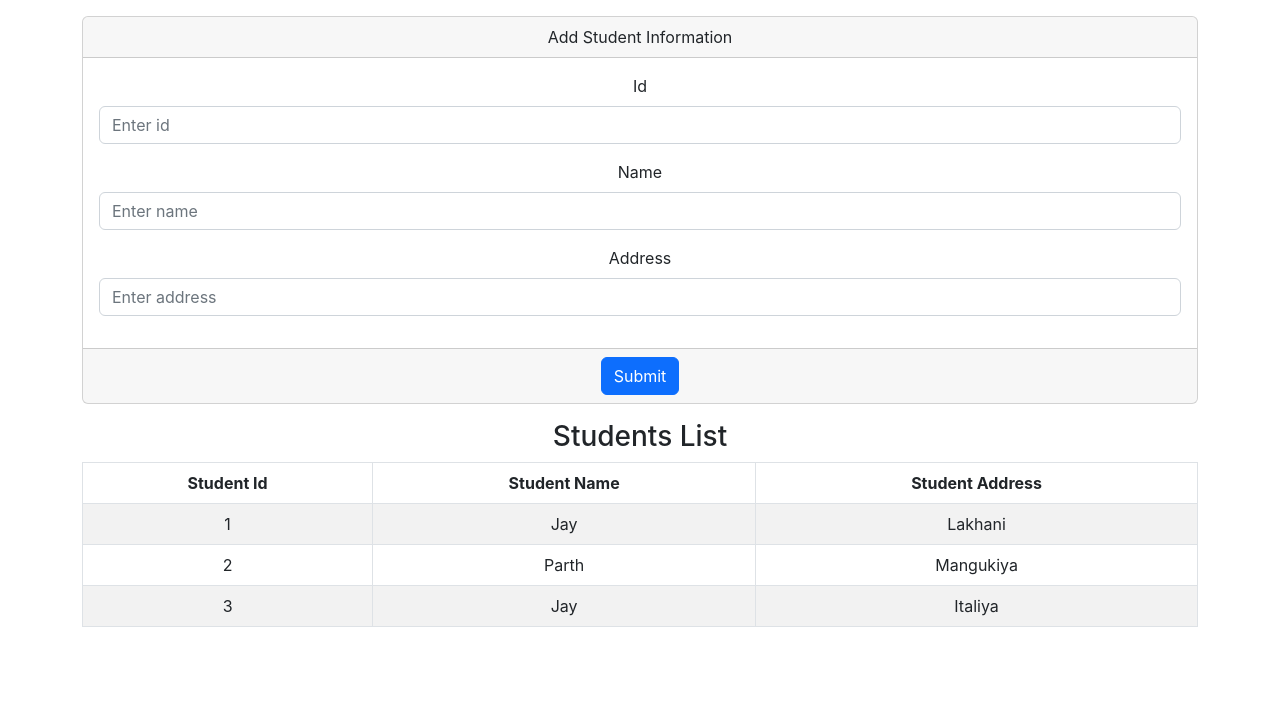
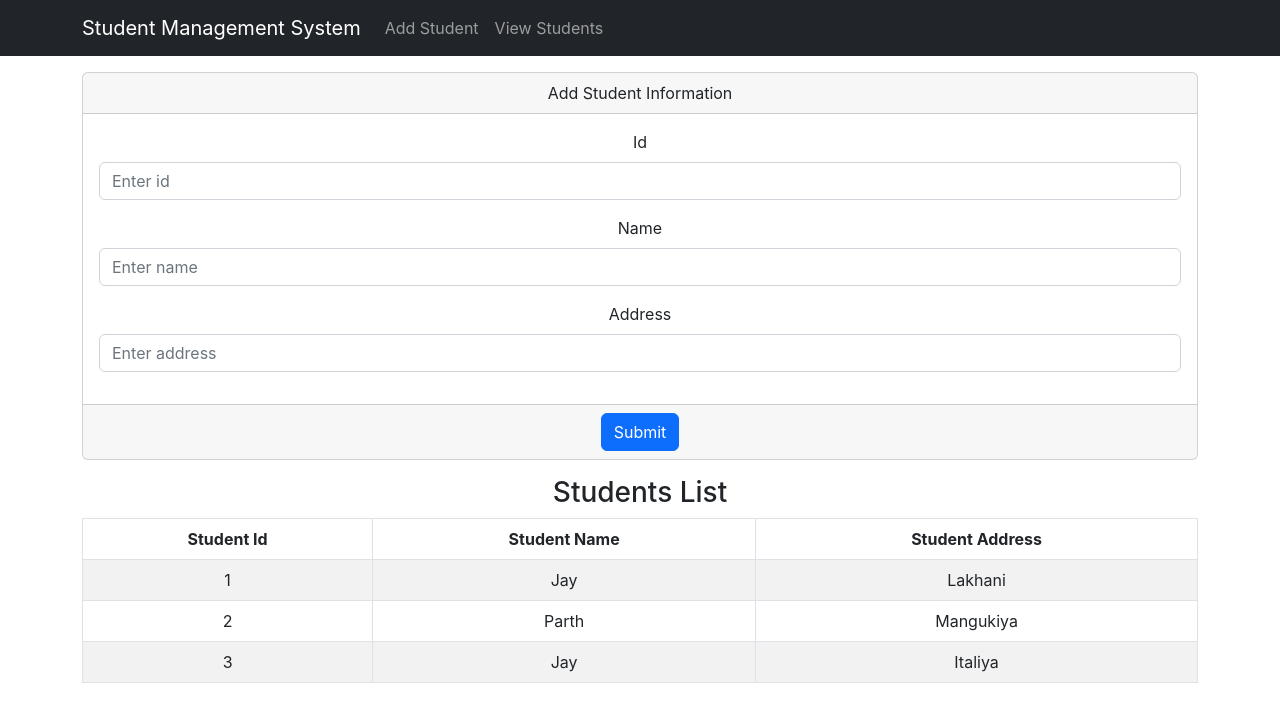
Before and after one commit to 20IT062/studentmanagementsystemfrontend, a React (Create React App) app: page / in a window 1280 px wide. Shown: the top 722 px of the page. Built offline with nearby package versions, Linux system fonts and the light colour scheme.

Commit message:
Added Navigationbar

```diff
--- a/src/App.js
+++ b/src/App.js
@@ -2,10 +2,12 @@
 import './App.css';
 import Student from './components/Student';
 import StudentList from './components/StudentList';
+import NavigationBar from './components/NavigationBar';
 
 function App() {
   return (
     <div className="App">
+      <NavigationBar/>
       <Student/>
       <StudentList/>
     </div>
--- /dev/null
+++ b/src/components/NavigationBar.js
@@ -0,0 +1,25 @@
+import React from 'react';
+import Container from 'react-bootstrap/Container';
+import Nav from 'react-bootstrap/Nav';
+import Navbar from 'react-bootstrap/Navbar';
+import NavDropdown from 'react-bootstrap/NavDropdown';
+
+export default function NavigationBar() {
+  return (
+    <div>
+      <Navbar collapseOnSelect expand="lg" bg="dark" variant="dark">
+      <Container>
+        <Navbar.Brand href="#home">Student Management System</Navbar.Brand>
+        <Navbar.Toggle aria-controls="responsive-navbar-nav" />
+        <Navbar.Collapse id="responsive-navbar-nav">
+          <Nav className="me-auto">
+            <Nav.Link href="#">Add Student</Nav.Link>
+            <Nav.Link href="#">View Students</Nav.Link>
+
+          </Nav>
+        </Navbar.Collapse>
+      </Container>
+    </Navbar>
+    </div>
+  )
+}
```
